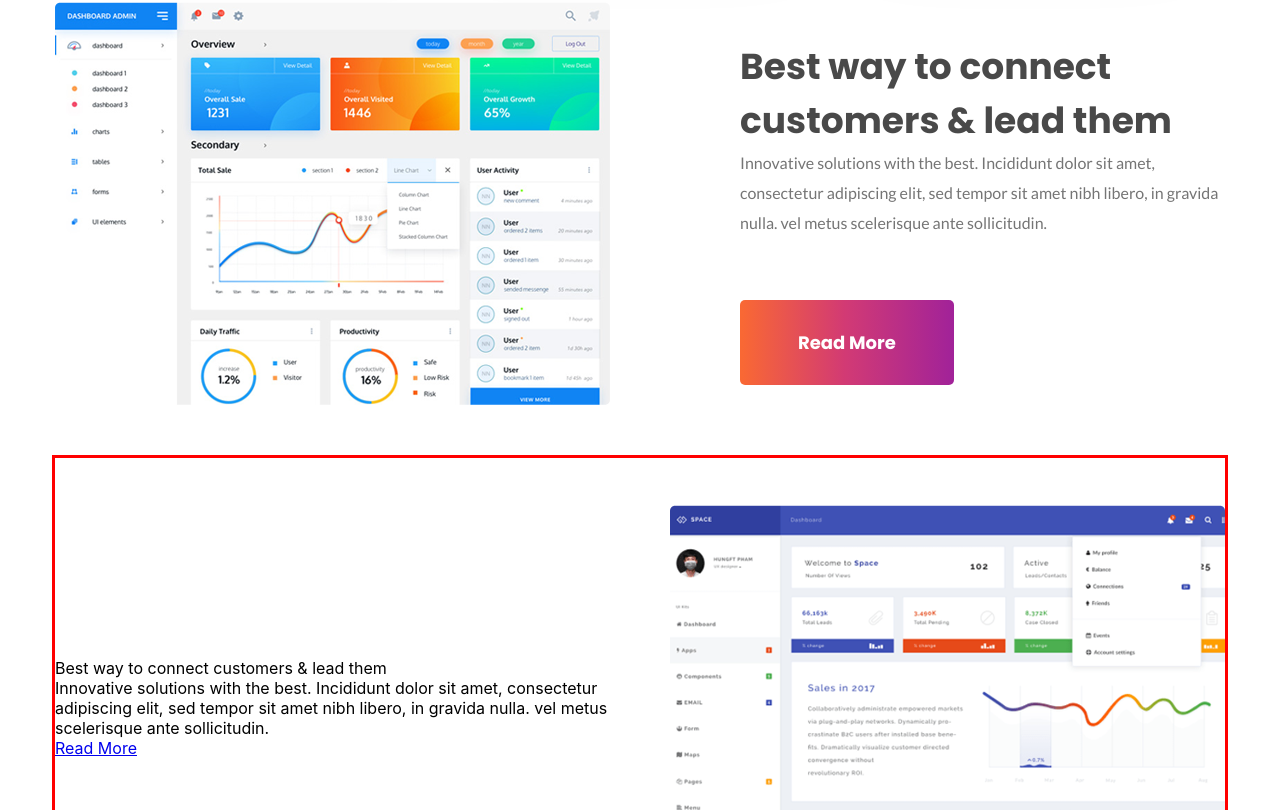
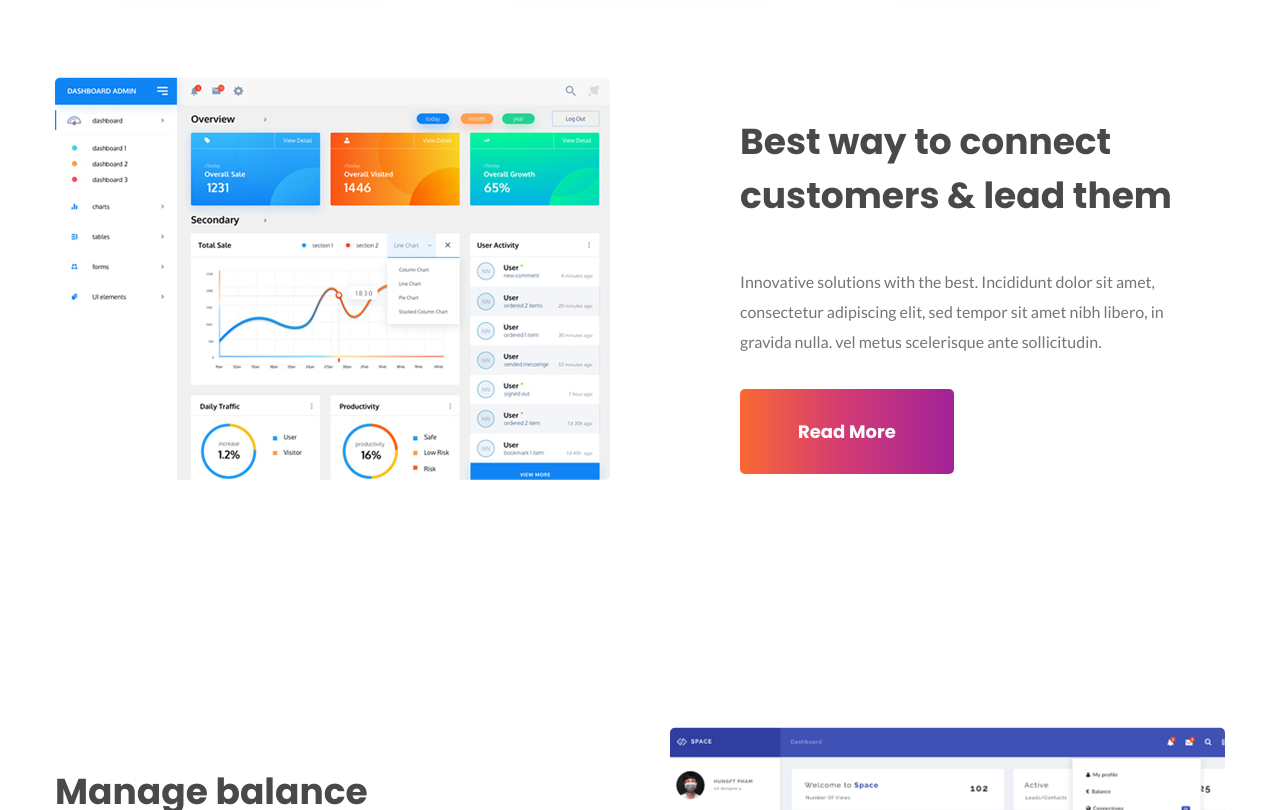
Before and after one commit to KeyToTech/StandupBotLanding, a React (Create React App) app: page / in a window 1280 px wide. Shown: the part 1530-2340 px from the top of the page. Built offline with nearby package versions, Linux system fonts and the light colour scheme.

Commit message:
Added styles to the layout.

```diff
--- a/src/about-connect/about.css
+++ b/src/about-connect/about.css
@@ -1,6 +1,6 @@
 
 .sn-ab-ct {
-    height: 500px;
+    height: 650px;
     width: 1170px;
     margin: 0 auto;
     display: flex;
@@ -10,6 +10,7 @@
 
 .wrap-content-ct {
     height: 400px;
+    width: 450px;
     padding-left: 130px;
 }
 
@@ -28,7 +29,8 @@
     font-size: 16px;
     line-height: 30px;
     font-weight: 400;
-    margin-bottom: 90px;
+    margin-top: 44px;
+    margin-bottom: 60px;
 }
 
 .ct-button {
--- a/src/section-manage/About.js
+++ b/src/section-manage/About.js
@@ -7,7 +7,7 @@ class Header extends Component {
         return (
             <div className="sn-ab-mg">
                 <div className="wrap-content-mg">
-                    <div className="mg-t">Best way to connect customers & lead them</div>
+                    <div className="mg-t">Manage balance workloads & resource</div>
                     <div className="mg-desc">Innovative solutions with the best.
                      Incididunt dolor sit amet, consectetur adipiscing elit, sed tempor  sit amet nibh libero,
                      in gravida nulla. vel metus scelerisque ante sollicitudin. </div>
--- a/src/section-manage/about.css
+++ b/src/section-manage/about.css
@@ -1,20 +1,20 @@
 
 .sn-ab-mg {
-    border: red solid;
-    height: 500px;
+    height: 650px;
     width: 1170px;
     margin: 0 auto;
     display: flex;
     flex-direction: row;
     align-items: center;
+    justify-content: space-between;
 }
 
-.wrap-content-ct {
+.wrap-content-mg {
     height: 400px;
-    padding-left: 130px;
+    width: 450px;
 }
 
-.ct-t {
+.mg-t {
     margin-top: 35px;
     font-family: 'Poppins', sans-serif;
     color: #494949;
@@ -23,16 +23,17 @@
     line-height: 54px;
 }
 
-.ct-desc {
+.mg-desc {
     font-family: 'Lato', sans-serif;
     color: #757575;
     font-size: 16px;
     line-height: 30px;
     font-weight: 400;
-    margin-bottom: 90px;
+    margin-top: 44px;
+    margin-bottom: 60px;
 }
 
-.ct-button {
+.mg-button {
     text-decoration: none;
     padding: 30px 58px;
     border-radius: 5px;
```
